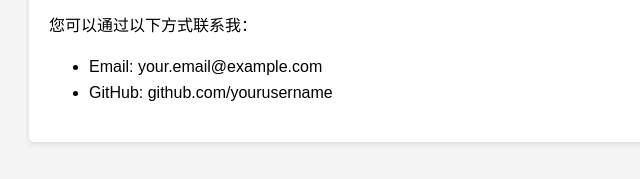
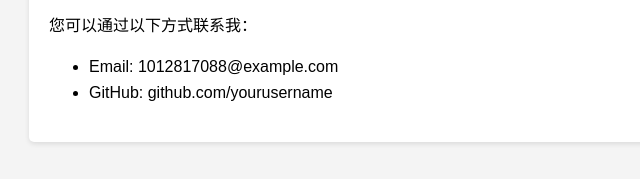
Before and after one commit to swordsman35/myweb, a plain HTML site: page index.html in a window 1280 px wide. Shown: the part 1137-1316 px from the top of the page, 99-739 px from the left. Drawn offline with Linux system fonts and the light colour scheme.

Commit message:
Update index.html

```diff
--- a/index.html
+++ b/index.html
@@ -56,7 +56,7 @@
                 <div class="date"></div>
                 <p>您可以通过以下方式联系我：</p>
                 <ul>
-                    <li>Email: your.email@example.com</li>
+                    <li>Email: 1012817088@example.com</li>
                     <li>GitHub: github.com/yourusername</li>
                 </ul>
             </article>
```
